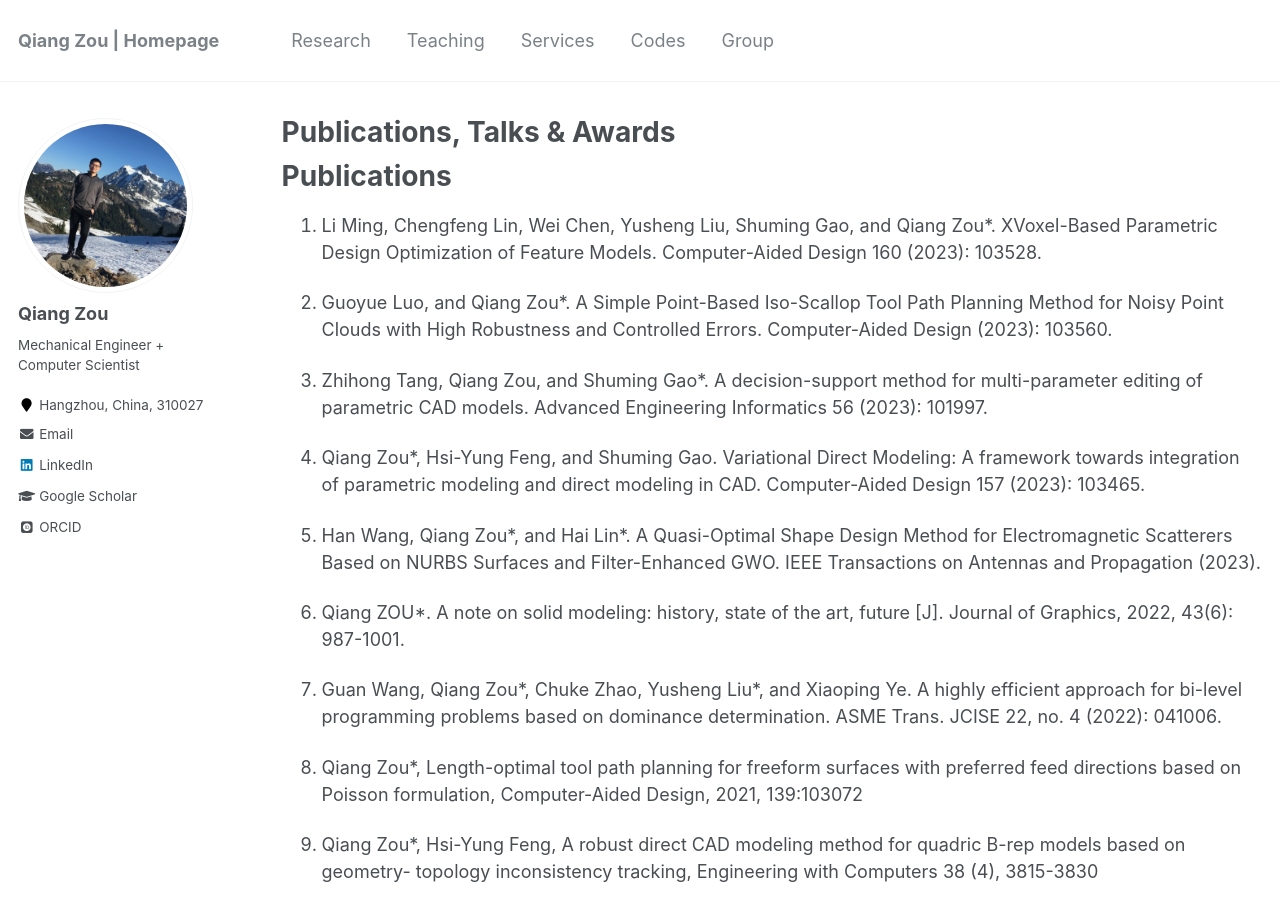
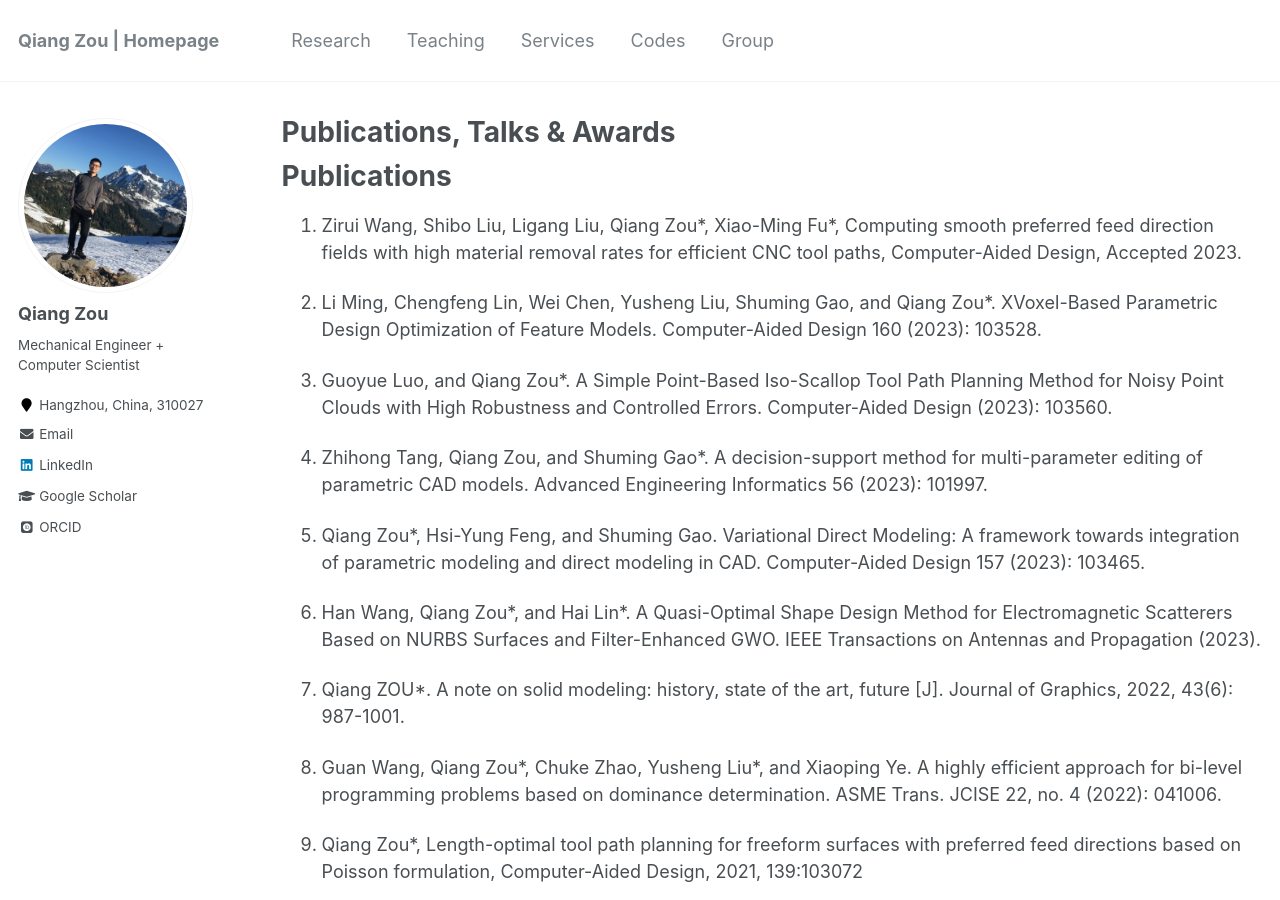
Before and after one commit to Qiang-Zou/Qiang-Zou.github.io, a Jekyll site: the page built from _pages/research.md, in a window 1280 px wide and 900 px high. Built offline with Jekyll 4.4.1, drawn with Linux system fonts in a browser that asks for light colours; some web fonts are replaced.

Commit message:
Update research.md

```diff
--- a/_pages/research.md
+++ b/_pages/research.md
@@ -18,6 +18,8 @@ Publications
 {% if author.googlescholar %}
   You can also find my articles at <u><a href="{{author.googlescholar}}">my Google Scholar profile</a>.</u>
 {% endif %}
+1. Zirui Wang, Shibo Liu, Ligang Liu, Qiang Zou\*, Xiao-Ming Fu\*, Computing smooth preferred feed direction fields with high material removal rates for efficient CNC tool paths, Computer-Aided Design, Accepted 2023.
+
 1. Li Ming, Chengfeng Lin, Wei Chen, Yusheng Liu, Shuming Gao, and Qiang Zou*. XVoxel-Based Parametric Design Optimization of Feature Models. Computer-Aided Design 160 (2023): 103528.
 
 1. Guoyue Luo, and Qiang Zou*. A Simple Point-Based Iso-Scallop Tool Path Planning Method for Noisy Point Clouds with High Robustness and Controlled Errors. Computer-Aided Design (2023): 103560.
```
